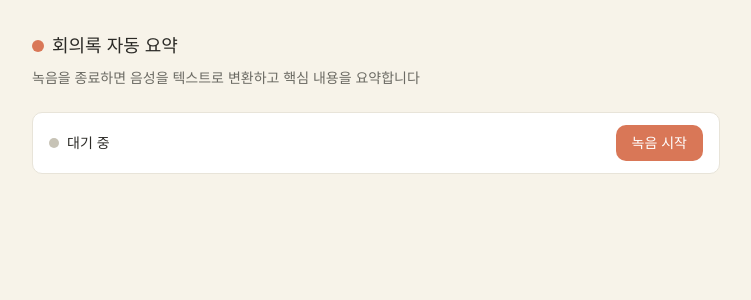
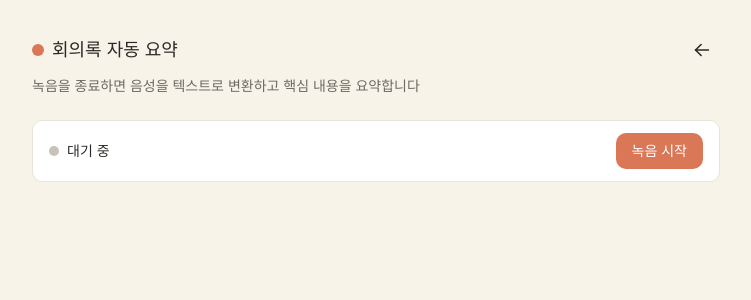
Before and after one commit to HE4TH/ai_agent, a Next.js app: page /meeting-notes in a window 1280 px wide. Shown: the top 300 px of the page, without its empty margins (264-1015 px from the left). Built offline with nearby package versions, Linux system fonts and the light colour scheme.

Commit message:
회의록 페이지 헤더에 채팅으로 돌아가는 버튼 추가
타이틀 영역을 헤더 형태로 바꾸고 오른쪽에 뒤로가기 아이콘 버튼을
추가해 /chat으로 돌아갈 수 있도록 함.

```diff
--- a/app/meeting-notes/page.tsx
+++ b/app/meeting-notes/page.tsx
@@ -1,6 +1,8 @@
 'use client';
 
 import { useRef, useState } from 'react';
+import { useRouter } from 'next/navigation';
+import { IconArrowLeft } from '@tabler/icons-react';
 
 type MeetingNote = {
   id: string;
@@ -9,6 +11,7 @@ type MeetingNote = {
 };
 
 export default function MeetingNotesPage() {
+  const router = useRouter();
   const [isRecording, setIsRecording] = useState(false);
   const [processing, setProcessing] = useState(false);
   const [note, setNote] = useState<MeetingNote | null>(null);
@@ -81,7 +84,8 @@ export default function MeetingNotesPage() {
   return (
     <div className="min-h-screen" style={{ backgroundColor: '#f7f3e9' }}>
       <div className="mx-auto flex max-w-[720px] flex-col px-4 py-8">
-        <div className="mb-2 flex items-center gap-2">
+        <div className="mb-2 flex items-center justify-between">
+          <div className="flex items-center gap-2">
             <span
               className="inline-block h-3 w-3 rounded-full"
               style={{ backgroundColor: '#d97757' }}
@@ -89,6 +93,16 @@ export default function MeetingNotesPage() {
             <h1 className="text-lg font-medium" style={{ color: '#2b2a26' }}>
               회의록 자동 요약
             </h1>
+          </div>
+
+          <button
+            onClick={() => router.push('/chat')}
+            className="flex h-9 w-9 items-center justify-center rounded-[10px] transition-colors hover:bg-black/5"
+            aria-label="채팅으로 돌아가기"
+            title="채팅으로 돌아가기"
+          >
+            <IconArrowLeft size={22} color="#2b2a26" stroke={1.75} />
+          </button>
         </div>
         <p className="mb-6 text-sm" style={{ color: '#6b6a63' }}>
           녹음을 종료하면 음성을 텍스트로 변환하고 핵심 내용을 요약합니다
```
Lines whose indentation alone changed are shown as unchanged.
